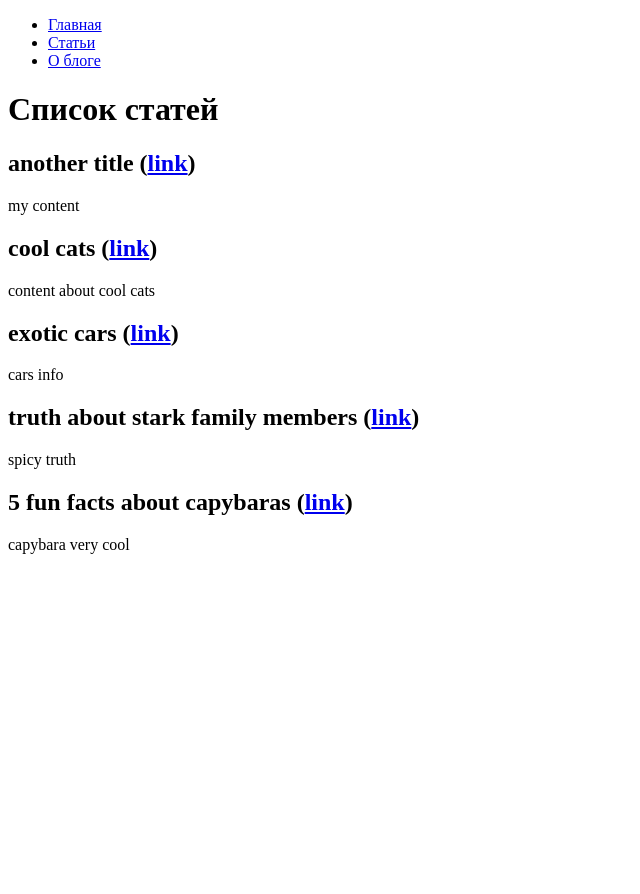
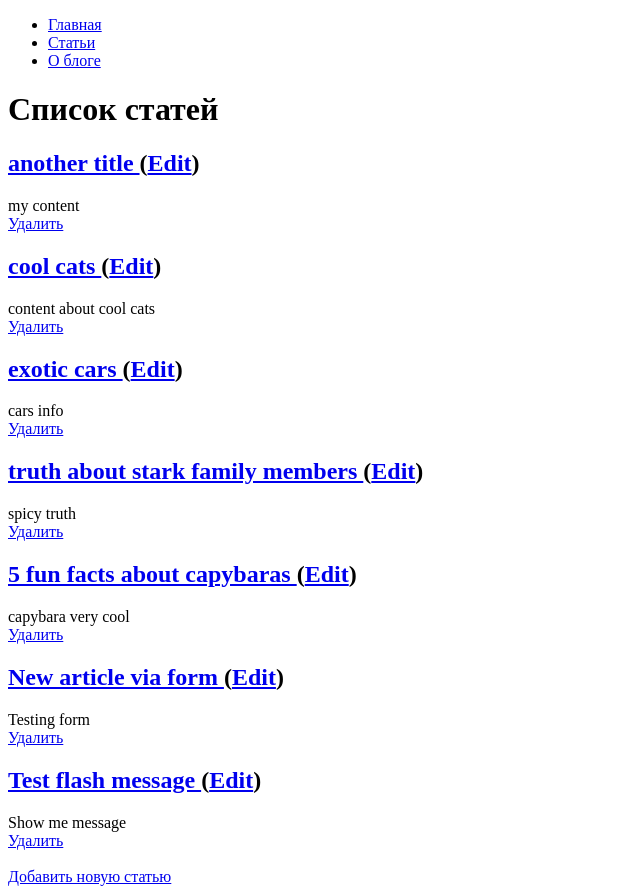
Before and after one commit to Morphlike/hexlet-django-blog, a Django app: page /article/ in a window 1280 px wide. Shown: the whole page, without its empty margins (0-640 px from the left). Before the commit the page ends 554 px from the top, so only its background shows below. Run offline with Django 3.2, Linux system fonts and the light colour scheme; data comes from the database, SQL or seed files in the repository; both versions use the stored data as it was after the commit.

Commit message:
added form for edit and delete objects

```diff
--- a/hexlet_django_blog/article/urls.py
+++ b/hexlet_django_blog/article/urls.py
@@ -5,4 +5,7 @@ from hexlet_django_blog.article import views
 urlpatterns = [
     path('', views.IndexView.as_view(), name='articles'),
     path('<int:id>/', views.ArticleView.as_view(), name='article'),
+    path('create/', views.ArticleFormCreateView.as_view(), name='articles_create'),
+    path('<int:id>/edit/', views.ArticleFormEditView.as_view(), name='articles_update'),
+    path('<int:id>/delete/', views.ArticleFormDestroyView.as_view(), name='articles_destroy'),
 ]
--- a/hexlet_django_blog/article/views.py
+++ b/hexlet_django_blog/article/views.py
@@ -1,12 +1,16 @@
-from django.shortcuts import render, get_object_or_404
+from django.shortcuts import render, get_object_or_404, redirect
 from django.views import View
+from django.forms import ModelForm
+from django.contrib import messages
 
-from hexlet_django_blog.article.models import Article
+from .models import Article
+from .forms import ArticleForm
+
 
 class IndexView(View):
 
     def get(self, request, *args, **kwargs):
-        articles = Article.objects.all()[:5]
+        articles = Article.objects.all()[:10]
         return render(request, 'article/index.html', context={
             'articles': articles,
         })
@@ -19,3 +23,48 @@ class ArticleView(View):
         return render(request, 'article/show.html', context={
             'article': article,
         })
+
+
+class ArticleFormCreateView(View):
+
+    def get(self, request, *args, **kwargs):
+        form = ArticleForm()
+        return render(request, 'article/create.html', {'form': form})
+
+    def post(self, request, *args, **kwargs):
+        form = ArticleForm(request.POST)
+        if form.is_valid():
+            form.save()
+            messages.success(request, 'The article has been added!')
+            return redirect('articles')
+        return render(request, 'article/create.html', {'form': form})
+
+
+class ArticleFormEditView(View):
+
+    def get(self, request, *args, **kwargs):
+        article_id = kwargs.get('id')
+        article = Article.objects.get(id=article_id)
+        form = ArticleForm(instance=article)
+        return render(request, 'article/update.html', {'form': form, 'article_id':article_id})
+
+    def post(self, request, *args, **kwargs):
+        article_id = kwargs.get('id')
+        article = Article.objects.get(id=article_id)
+        form = ArticleForm(request.POST, instance=article)
+        if form.is_valid():
+            form.save()
+            messages.success(request, 'The article has been updated!')
+            return redirect('articles')
+        return render(request, 'article/update.html', {'form': form, 'article_id':article_id})
+
+
+class ArticleFormDestroyView(View):
+
+    def get(self, request, *args, **kwargs):
+        article_id = kwargs.get('id')
+        article = Article.objects.get(id=article_id)
+        if article:
+            article.delete()
+            messages.success(request, 'The article has been deleted!')
+        return redirect('articles')
--- a/hexlet_django_blog/templates/article/index.html
+++ b/hexlet_django_blog/templates/article/index.html
@@ -3,7 +3,14 @@
 {% block content %}
     <h1>Список статей</h1>
     {% for article in articles %}
-        <h2>{{ article.name }} (<a href="{% url 'article' article.id %}">link</a>)</h2>
+        <h2>
+            <a href="{% url 'article' article.id %}">
+                {{ article.name }}
+            </a>(<a href="{% url 'articles_update' article.id %}">Edit</a>)</h2>
         <div>{{ article.body|slice:":200" }}</div>
+        <a href="{% url 'articles_destroy' article.id %}" rel="nofollow">Удалить</a>
     {% endfor %}
+    <br>
+    <br>
+    <a href="{% url 'articles_create' %}">Добавить новую статью</a>
 {% endblock %}
--- a/hexlet_django_blog/templates/base.html
+++ b/hexlet_django_blog/templates/base.html
@@ -16,5 +16,12 @@
 <div id="content">
     {% block content %}{% endblock %}
 </div>
+{% if messages %}
+<ul class="messages">
+    {% for message in messages %}
+    <li{% if message.tags %} class="{{ message.tags }}"{% endif %}>{{ message }}</li>
+    {% endfor %}
+</ul>
+{% endif %}
 </body>
 </html>
```
Also changed, not shown: hexlet_django_blog/article/forms.py (added, +14 -0 lines), hexlet_django_blog/article/oldviews.py (added, +29 -0 lines), hexlet_django_blog/templates/article/comment.html (added, +7 -0 lines), hexlet_django_blog/templates/article/create.html (added, +17 -0 lines), hexlet_django_blog/templates/article/update.html (added, +17 -0 lines), db.sqlite3.
